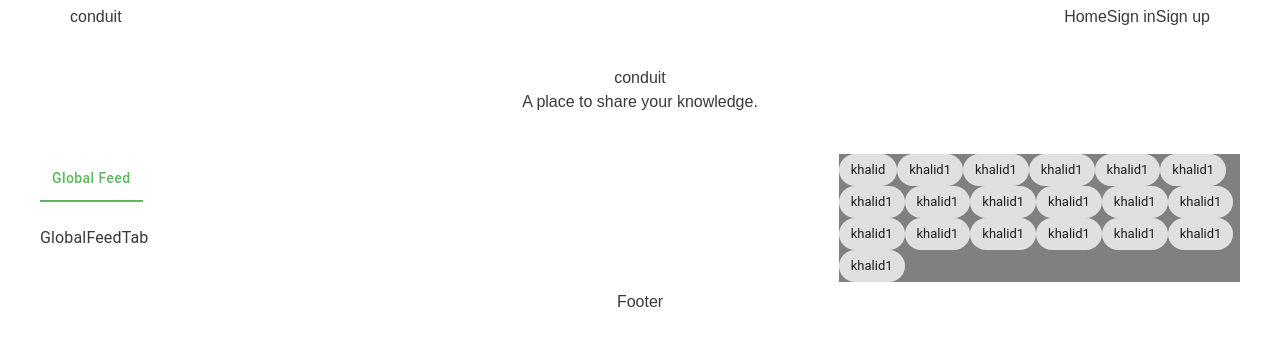
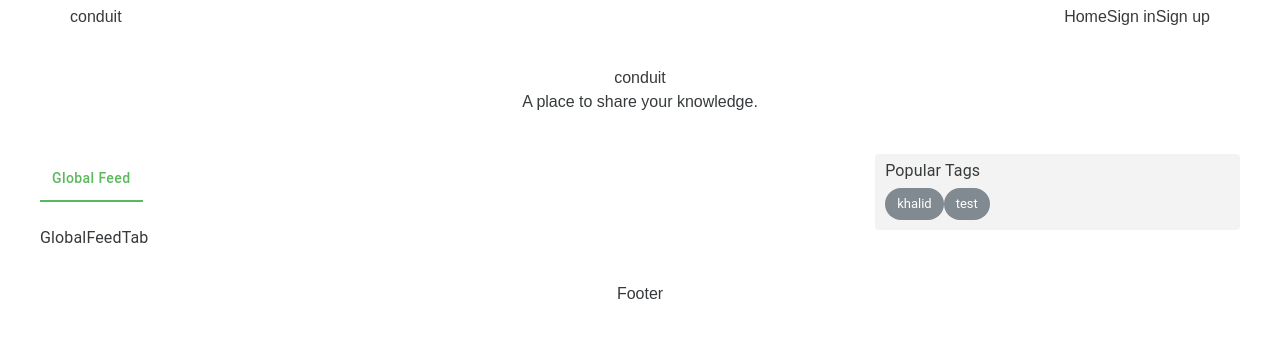
Before and after one commit to KhalidArdah/react-demo, a React (Create React App) app: page / in a window 1280 px wide. Shown: the top 346 px of the page. Built offline with nearby package versions, Linux system fonts and the light colour scheme.

Commit message:
add tags filter styles

```diff
--- a/src/components/MainSection/MainSection.tsx
+++ b/src/components/MainSection/MainSection.tsx
@@ -28,6 +28,16 @@ export class MainSection extends PureComponent<WithStyles<typeof styles>, MainSe
 			content: <TabContainer>GlobalFeedTab</TabContainer>
 		}
 	];
+
+	filterTags: string[] = [
+		"khalid",
+		"test"
+	];
+
+	filterArticles = (tag: string) => {
+		// filter
+	}
+
 	getTabContent = (tabIndex: number = 0) => {
 		return this.tabs[tabIndex];
 	}
@@ -45,7 +55,7 @@ export class MainSection extends PureComponent<WithStyles<typeof styles>, MainSe
 						{this.tabs[this.state.tabIndex].content}
 					</Box>
 					<Box p={1} flexGrow={1} className={this.props.classes.filtersContainer}>
-						<TagsFilter />
+						<TagsFilter tags={this.filterTags} action={this.filterArticles}/>
 					</Box>
 				</Box>
 			</Container>
--- a/src/components/MainSection/styles.ts
+++ b/src/components/MainSection/styles.ts
@@ -9,7 +9,7 @@ const styles = (theme: Theme) =>
         filtersContainer: {
             paddingTop: "0",
             paddingBottom: "0",
-            maxWidth: "33%"
+            maxWidth: "30%"
         },
         tabTitle: {
             textTransform: "none",
--- a/src/components/TagsFilter/TagsFilter.tsx
+++ b/src/components/TagsFilter/TagsFilter.tsx
@@ -1,15 +1,25 @@
 import React, { PureComponent } from "react";
 import { WithStyles } from "@material-ui/styles";
 import styles from "./styles";
-import { Box, Chip } from "@material-ui/core";
+import { Box, Chip, Typography } from "@material-ui/core";
 
+interface TagsFilterProps {
+	tags: string[],
+	action: (tag: string) => void
+}
 
-
-export class TagsFilter extends PureComponent<WithStyles<typeof styles>> {
+export class TagsFilter extends PureComponent<TagsFilterProps & WithStyles<typeof styles>> {
+	handleClick = (event: React.MouseEvent) => {
+		this.props.action(event.currentTarget.textContent || "");
+	}
 	render() {
+		const {classes, tags} = this.props;
 		return (
-            <Box bgcolor="gray">
-                { [<Chip label="khalid"/>, <Chip label="khalid1"/>, <Chip label="khalid1"/>, <Chip label="khalid1"/>, <Chip label="khalid1"/>, <Chip label="khalid1"/>, <Chip label="khalid1"/>, <Chip label="khalid1"/>, <Chip label="khalid1"/>, <Chip label="khalid1"/>, <Chip label="khalid1"/>, <Chip label="khalid1"/>, <Chip label="khalid1"/>, <Chip label="khalid1"/>, <Chip label="khalid1"/>, <Chip label="khalid1"/>, <Chip label="khalid1"/>, <Chip label="khalid1"/>, <Chip label="khalid1"/>] }
+            <Box className={classes.root}>
+				<Typography component="h1" className={classes.header}>
+					Popular Tags
+				</Typography>
+                { tags.map((tag: string) => <Chip label={tag} key={tag} classes={{root: classes.tag}} onClick={this.handleClick}/>) }
             </Box>
 		);
 	}
--- a/src/components/TagsFilter/styles.ts
+++ b/src/components/TagsFilter/styles.ts
@@ -2,6 +2,18 @@ import { createStyles, Theme } from "@material-ui/core/styles";
 
 const styles = () =>
     createStyles({
+        root: {
+            padding: "5px 10px 10px 10px",
+            background: "#f3f3f3",
+            borderRadius: "4px"
+        },
+        header: {
+            marginBottom: "5px"
+        },
+        tag: {
+            backgroundColor: "#818a91",
+            color: "white"
+        }
     })
 
 export default styles;
```
